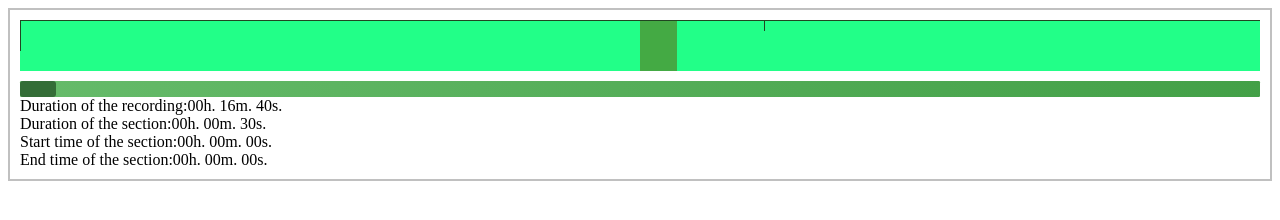
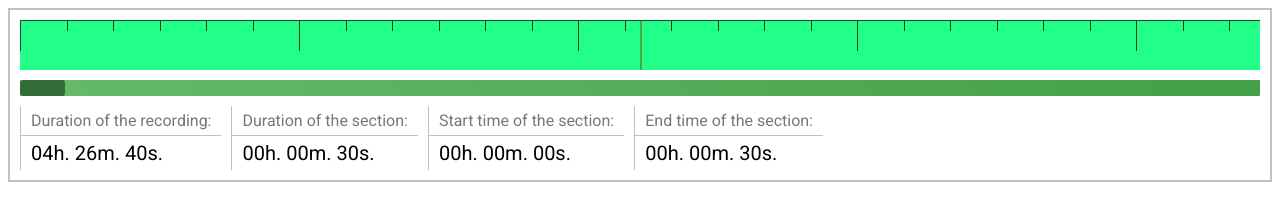
Before and after one commit to svrakata/progress-bar, a website: page index.html in a window 1280 px wide. Both pictures are taken after a click on the element 640 px from the left and 45 px from the top of the page. Drawn offline with nearby package versions, Linux system fonts and the light colour scheme.

Commit message:
update styling of timers/durationSlider and slider width related

```diff
--- a/index.html
+++ b/index.html
@@ -6,6 +6,8 @@
     <meta name="viewport" content="width=device-width, initial-scale=1.0">
     <meta http-equiv="X-UA-Compatible" content="ie=edge">
     <link rel="stylesheet" href="./style.css">
+    <link href="https://fonts.googleapis.com/css?family=Roboto" rel="stylesheet">
+
     <script src="./node_modules/@babel/polyfill/dist/polyfill.min.js"></script>
     <script src="https://cdnjs.cloudflare.com/ajax/libs/lodash.js/4.17.11/lodash.min.js"></script>
     <script src="./resizbleNode.js"></script>
@@ -19,7 +21,7 @@
     <div id="progress-bar-container2"></div>
 
     <script>
-        const video_length = 1000;
+        const video_length = 16000;
         const interval = 30;
         const action = (time) => {
             console.log(time);
--- a/script.js
+++ b/script.js
@@ -13,6 +13,7 @@ class ProgressBar {
         };
 
         this.length = options.length;
+        this.startTime = 0;
 
         // throw error if container is not specified
         this.container = document.getElementById(`${options.container}`);
@@ -43,10 +44,10 @@ class ProgressBar {
         };
 
         this.timers = {
-            durationRecording: new Timer('Duration of the recording:', this.length),
-            durationSection: new Timer('Duration of the section:', this.durationSlider.attr.value),
-            startTimeSection: new Timer('Start time of the section:', 0),
-            endTimeSection: new Timer('End time of the section:', 0),
+            durationRecording: new Timer('Duration of the recording: ', this.length),
+            durationSection: new Timer('Duration of the section: ', this.durationSlider.attr.value),
+            startTimeSection: new Timer('Start time of the section: ', 0),
+            endTimeSection: new Timer('End time of the section: ', this.durationSlider.attr.value),
         };
 
         this.setupElements();
@@ -110,14 +111,21 @@ class ProgressBar {
         const px = parseInt(seconds) * this.pixelsPerSecond;
         const action = () => {
             this.slider.el.style.width = `${px}px`;
-            // update the slider boundaries inside the animationFrame 'cause it's called asyncly
+            // updates the slider boundaries inside the animationFrame 'cause it's called asyncly
             this.slider.boundaries = this.getBoundaries(this.slider.el);
         };
         requestAnimationFrame(action);
     }
 
     changeSliderWidth(e) {
-        const value = e.target.value;
+        const value = parseInt(e.target.value);
+        const currentTime = parseInt(this.getTimeAccordingSliderPosition());
+        const maxPossibleValue = Math.floor((this.length - currentTime) / this.durationSlider.attr.step) * this.durationSlider.attr.step;
+
+        if (currentTime + value > this.length) {
+            return this.setSliderWidth(maxPossibleValue);
+        }
+
         this.timers.durationSection.updateTime(value);
         this.setSliderWidth(value);
     }
@@ -156,19 +164,21 @@ class ProgressBar {
 
     sliderReleased() {
         this.mouseDown = false;
-
-        if (this.slider.clear) {
-            clearTimeout(this.slider.clear);
-        }
-
-        this.slider.clear = setTimeout(this.slider.actionOnRelease.bind(this, this.getTimeAccordingSliderPosition()), this.actionDelayTime);
+        this.executeActionOnRelease();
 
         window.removeEventListener('mousemove', this.slider.moveHandler);
         window.removeEventListener('mouseup', this.slider.releaseHandler);
     }
 
     setLeftPositionSlider(position) {
-        requestAnimationFrame(() => this.slider.el.style.left = `${position}px`);
+        const action = () => {
+            const currentTime = this.getTimeAccordingSliderPosition();
+            this.slider.el.style.left = `${position}px`;
+            this.timers.startTimeSection.updateTime(currentTime);
+            this.timers.endTimeSection.updateTime(currentTime + parseInt(this.durationSlider.el.value));
+        }
+
+        requestAnimationFrame(action);
     }
 
     setSliderAtPositionInSnds(snds = 0) {
@@ -183,6 +193,16 @@ class ProgressBar {
         } else {
             this.setLeftPositionSlider(pxs);
         }
+
+        this.executeActionOnRelease.call(this);
+    }
+
+    executeActionOnRelease() {
+        if (this.slider.clear) {
+            clearTimeout(this.slider.clear);
+        }
+
+        this.slider.clear = setTimeout(this.slider.actionOnRelease.bind(this, this.getTimeAccordingSliderPosition()), this.defaults.actionDelayTime || 2000);
     }
 
     getPixelsPerSecond() {
@@ -248,6 +268,8 @@ class Timer {
 
         this.helpers = {
             passSecondsReturnTime: (seconds) => {
+                seconds = Math.floor(seconds);
+
                 let hours = Math.floor(seconds / 3600);
                 let minutes = Math.floor((seconds % 3600) / 60);
                 let secondsLeft = seconds - (hours * 3600) - (minutes * 60);
--- a/style.css
+++ b/style.css
@@ -1,3 +1,8 @@
+#progress-bar-container * {
+  box-sizing: border-box;
+  font-family: Roboto;
+}
+
 #progress-bar-container {
     border: 2px solid silver;
 
@@ -11,6 +16,8 @@
     height: 50px;
 
     position: relative;
+
+    overflow: hidden;
 }
 
 .progress__slider {
@@ -38,7 +45,7 @@
 }
 
 /*
- ================ restyle the range input (#DURATION slider) /c-ped from somewhere/
+ ================ restyling of the range input (#DURATION slider) /c-ped from somewhere/
 */
 
 .progress__duration {
@@ -76,7 +83,7 @@ input[type=range]::-webkit-slider-thumb {
     background: #346d37;
     -webkit-appearance: none;
     height: 16px;
-    width: 36px;
+    width: 45px;
     border-radius: 3px;
     cursor: pointer;
   }
@@ -85,7 +92,7 @@ input[type=range]::-webkit-slider-thumb {
   input[type=range]::-moz-range-thumb {
     background: #346d37;
     height: 16px;
-    width: 36px;
+    width: 45px;
     border-radius: 3px;
     cursor: pointer;
   }
@@ -94,7 +101,7 @@ input[type=range]::-webkit-slider-thumb {
   input[type=range]::-ms-thumb {
     background: #346d37;
     height: 16px;
-    width: 36px;
+    width: 45px;
     border-radius: 3px;
     cursor: pointer;
   }
@@ -144,3 +151,36 @@ input[type=range]::-webkit-slider-thumb {
   input[type=range]:focus::-ms-fill-upper {
     background: linear-gradient(60deg, #66bb6a, #43a047);
   }
+
+/*
+ ================ #TIMERS ================
+*/
+
+.progress__timer {
+  border-left: 1px solid silver;
+  /* box-shadow: 2px 2px 10px #ccc; */
+
+  padding: 0;
+  margin-right: 10px;
+  margin-top: 10px;
+
+  display: inline-block;
+}
+
+.progress__label {
+  border-bottom: 1px solid silver;
+  display: block;
+
+  color: #777;
+  font-size: 16px;
+
+  padding: 5px 10px;
+}
+
+.progress__time {
+  display: block;
+
+  font-size: 20px;
+
+  padding: 5px 10px;
+}
```
Also changed, not shown: 1 other file.
